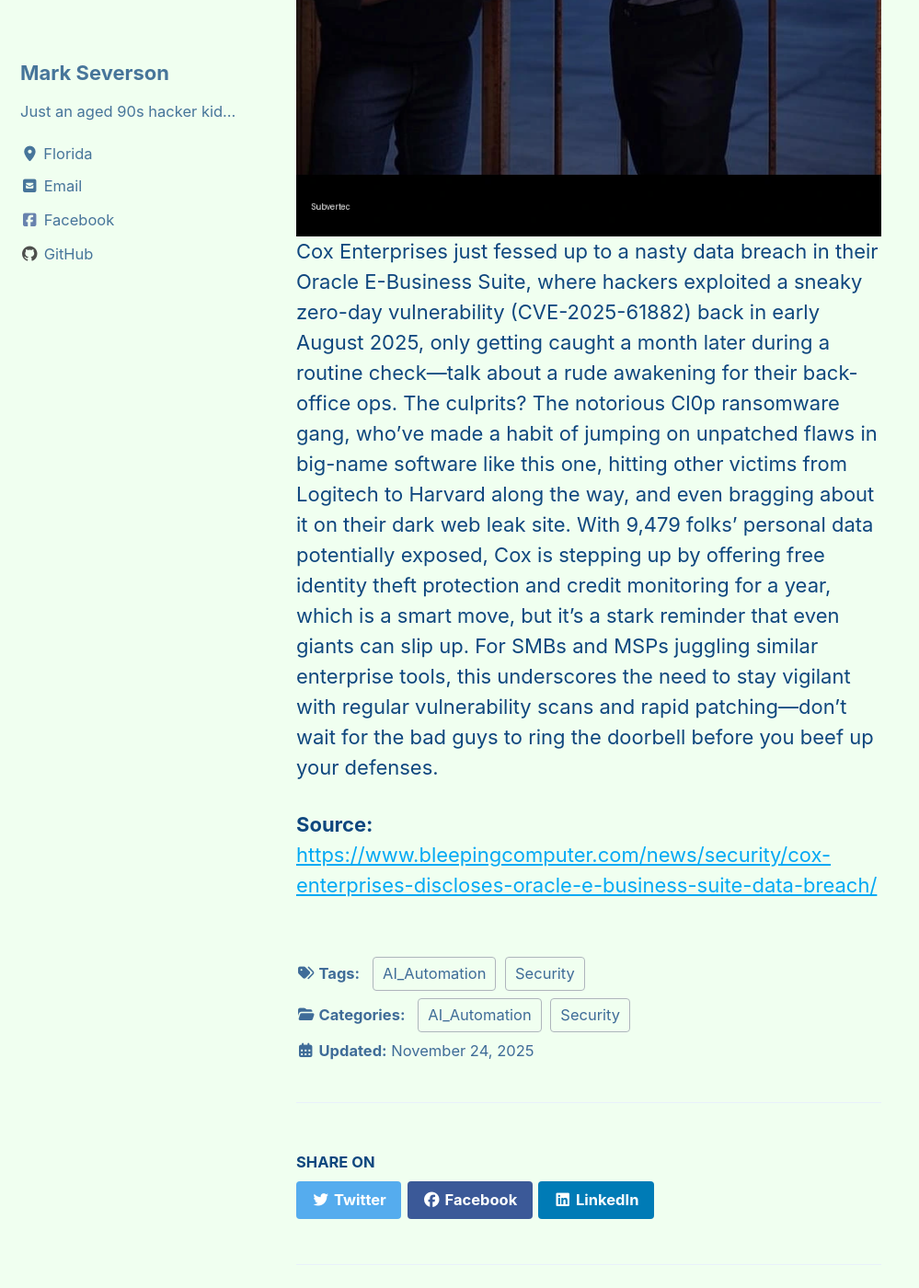
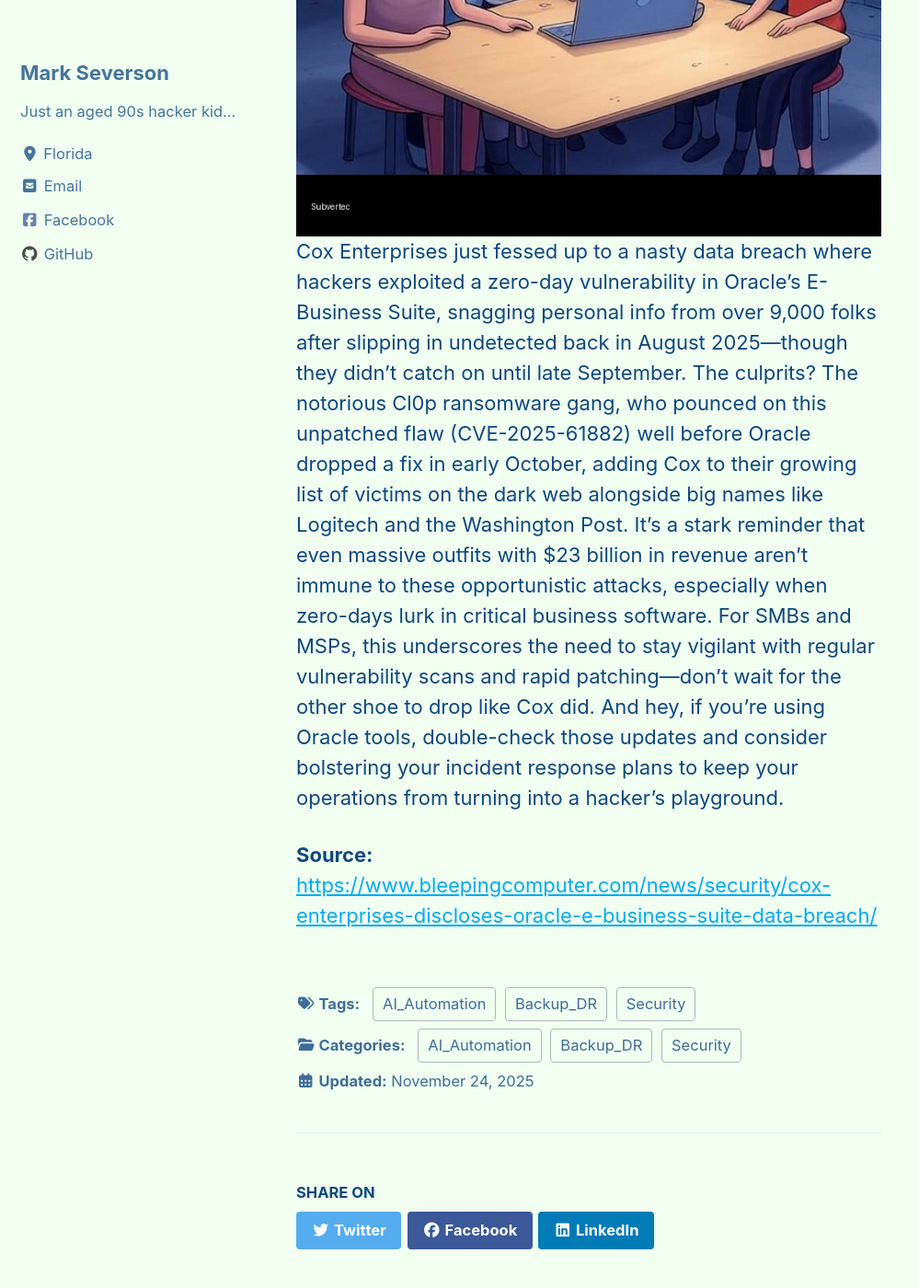
Before and after one commit to subv3rsiv3/website, a Jekyll site: the page built from _posts/2025-11-24-cox-enterprises-discloses-oracle-e-business-suite-data-breach.md, in a window 1280 px wide and 1400 px high, scrolled down 1352 px. Shown: the whole window at 92% size, without its empty margins (0-999 px from the left). Built offline with Jekyll 4.4.1, drawn with Linux system fonts in a browser that asks for light colours; cached includes are drawn as plain includes; some of the changed text lies outside the part shown.

Commit message:
Article: Cox Enterprises discloses Oracle E-Business Suite data breach and hero image for article

```diff
--- a/_posts/2025-11-24-cox-enterprises-discloses-oracle-e-business-suite-data-breach.md
+++ b/_posts/2025-11-24-cox-enterprises-discloses-oracle-e-business-suite-data-breach.md
@@ -1,16 +1,18 @@
 ---
 layout: single
 title: Cox Enterprises discloses Oracle E-Business Suite data breach
-date: '2025-11-24 08:38:04 '
-excerpt: Cox Enterprises just fessed up to a nasty data breach in their Oracle E-Business Suite, where hackers exploited a sneaky zero-day vulnerability (CVE-2025-61882) back in early August 2025, only getting caught a month later during a routine check—talk about a rude awakening for their back-office ops
+date: '2025-11-24 09:03:16 '
+excerpt: Cox Enterprises just fessed up to a nasty data breach where hackers exploited a zero-day vulnerability in Oracle's E-Business Suite, snagging personal info from over 9,000 folks after slipping in undetected back in August 2025—though they didn't catch on until late September
 seo_title: Cox Enterprises discloses Oracle E-Business Suite data breach
-seo_description: Cox Enterprises just fessed up to a nasty data breach in their Oracle E-Business Suite, where hackers exploited a sneaky zero-day vulnerability (CVE-2025-6
+seo_description: Cox Enterprises just fessed up to a nasty data breach where hackers exploited a zero-day vulnerability in Oracle's E-Business Suite, snagging personal info
 categories:
 - Security
 - AI_Automation
+- Backup_DR
 tags:
 - Security
 - AI_Automation
+- Backup_DR
 permalink: /blog/cox-enterprises-discloses-oracle-e-business-suite-data-breach/
 header:
   image: /assets/images/cox-enterprises-discloses-oracle-e-business-suite-data-breach-hero.webp
@@ -22,6 +24,6 @@
 ---
 
 ![Cox Enterprises discloses Oracle E-Business Suite data breach](/assets/images/cox-enterprises-discloses-oracle-e-business-suite-data-breach-hero.webp)
-Cox Enterprises just fessed up to a nasty data breach in their Oracle E-Business Suite, where hackers exploited a sneaky zero-day vulnerability (CVE-2025-61882) back in early August 2025, only getting caught a month later during a routine check—talk about a rude awakening for their back-office ops. The culprits? The notorious Cl0p ransomware gang, who’ve made a habit of jumping on unpatched flaws in big-name software like this one, hitting other victims from Logitech to Harvard along the way, and even bragging about it on their dark web leak site. With 9,479 folks' personal data potentially exposed, Cox is stepping up by offering free identity theft protection and credit monitoring for a year, which is a smart move, but it’s a stark reminder that even giants can slip up. For SMBs and MSPs juggling similar enterprise tools, this underscores the need to stay vigilant with regular vulnerability scans and rapid patching—don’t wait for the bad guys to ring the doorbell before you beef up your defenses.
+Cox Enterprises just fessed up to a nasty data breach where hackers exploited a zero-day vulnerability in Oracle's E-Business Suite, snagging personal info from over 9,000 folks after slipping in undetected back in August 2025—though they didn't catch on until late September. The culprits? The notorious Cl0p ransomware gang, who pounced on this unpatched flaw (CVE-2025-61882) well before Oracle dropped a fix in early October, adding Cox to their growing list of victims on the dark web alongside big names like Logitech and the Washington Post. It's a stark reminder that even massive outfits with $23 billion in revenue aren't immune to these opportunistic attacks, especially when zero-days lurk in critical business software. For SMBs and MSPs, this underscores the need to stay vigilant with regular vulnerability scans and rapid patching—don't wait for the other shoe to drop like Cox did. And hey, if you're using Oracle tools, double-check those updates and consider bolstering your incident response plans to keep your operations from turning into a hacker's playground.
 
 **Source:** [https://www.bleepingcomputer.com/news/security/cox-enterprises-discloses-oracle-e-business-suite-data-breach/](https://www.bleepingcomputer.com/news/security/cox-enterprises-discloses-oracle-e-business-suite-data-breach/)
```
Also changed, not shown: assets/images/cox-enterprises-discloses-oracle-e-business-suite-data-breach-hero.webp.
